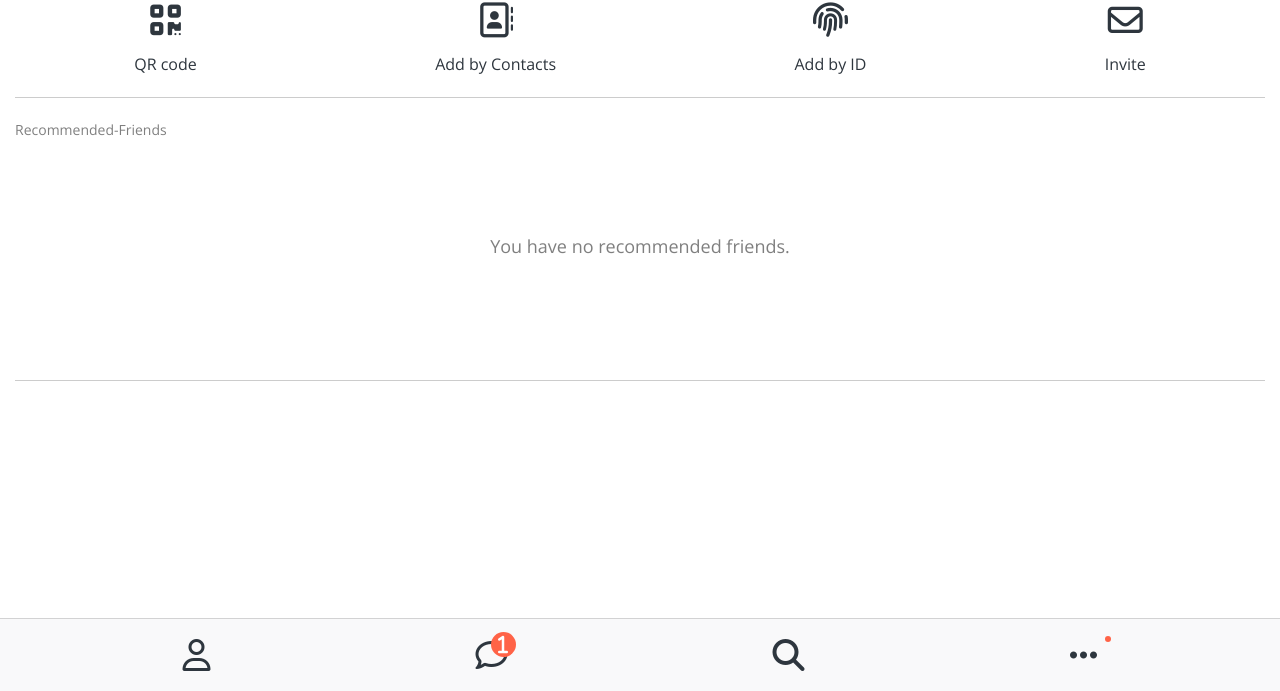
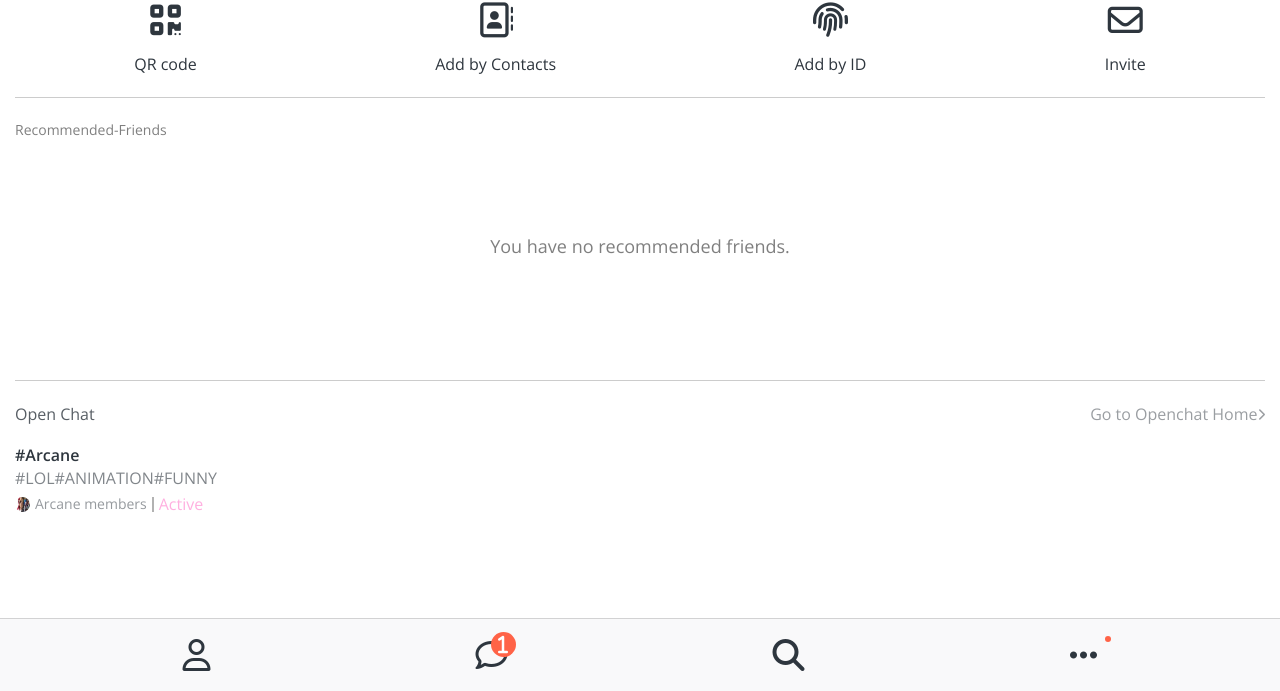
Before and after one commit to jawon0407/kokoa-clone, a plain HTML site: page find.html in a window 1280 px wide. Shown: the part 109-800 px from the top of the page. Drawn offline with nearby package versions, Linux system fonts and the light colour scheme.

Commit message:
kokoa.clonecoding
update contents
1. upgrade find.html

```diff
--- a/css/screens/find.css
+++ b/css/screens/find.css
@@ -1,32 +1,76 @@
-.find-icons{
-    display:flex;
+.find-icons {
+  display: flex;
   justify-content: space-around;
 }
-.find-icons__icon{
-    display:flex;
+.find-icons__icon {
+  display: flex;
   flex-direction: column;
   align-items: center;
 }
 .find-icons__icon i {
   font-size: 35px;
 }
-.find-icons__icon span{
+.find-icons__icon span {
   margin-top: 18px;
 }
-.recommended-friends{
-    margin:25px 0px;
-    padding:25px 0px;
-    border-top:var(--main-border);
-    border-bottom:var(--main-border);
+.recommended-friends {
+  margin: 25px 0px;
+  padding: 25px 0px;
+  border-top: var(--main-border);
+  border-bottom: var(--main-border);
 }
-.recommended-friends__title{
+.recommended-friends__title {
   font-size: 14px;
-    color:var(--text-second-color);
+  color: var(--text-second-color);
 }
-.recommended-friends span{
-    display:block;
-    margin:100px 0;
+.recommended-friends span {
+  display: block;
+  margin: 100px 0;
   text-align: center;
   font-size: 18px;
-    color:var(--text-second-color);
+  color: var(--text-second-color);
 }
+.open-chat__header {
+  display: flex;
+  justify-content: space-between;
+  opacity: 0.8;
+  margin-bottom: 25px;
+}
+.open-chat__header span {
+  opacity: 0.6;
+}
+.open-post {
+  display: flex;
+}
+.open-post__title {
+  font-weight: 600;
+  margin-bottom: 7px;
+}
+.open-post__hashtags {
+  text-transform: uppercase;
+  opacity: 0.6;
+}
+.open-post__members {
+  margin-top: 10px;
+  display: flex;
+  align-items: center;
+}
+.open-post__members img {
+  width: 15px;
+  height: 15px;
+  border-radius: 50%;
+  margin-right: 5px;
+}
+.open-post__members-count {
+  opacity: 0.5;
+  font-size: 14px;
+}
+.open-post__members .divider {
+  width: 2px;
+  height: 15px;
+  margin: 0 5px;
+  background-color: var(--text-color);
+}
+.open-post__members_status {
+  color: #ffb0e0;
+}
--- a/find.html
+++ b/find.html
@@ -71,6 +71,27 @@
             You have no recommended friends.
         </span>
     </div>
+    <div class="open-chat">
+      <div class="open-chat__header">
+        <h4>Open Chat</h4>
+        <span>
+          Go to Openchat Home<i class="fas fa-chevron-right fa-xs"></i>
+        </span>
+      </div>
+    </div>
+    <div class="open-post">
+      <div class="open-post__column">
+        <h5 class="open-post__title">#Arcane</h5>
+        <h6 class="open-post__hashtags">#lol#animation#funny</h6>
+        <div class="open-post__members">
+          <img src="image/Arcane.jpg" alt="Arcane">
+          <span class="open-post__members-count">Arcane members</span>
+          <div class="divider"></div>
+          <span class="open-post__members_status">Active</span>
+        </div>
+      </div>
+      <div class="open-post__column"></div>
+    </div>
 </main>
 
     <script
```
Also changed, not shown: friends.html (+3 -1 lines), image/Arcane.jpg (added). Lines whose indentation alone changed are shown as unchanged.
